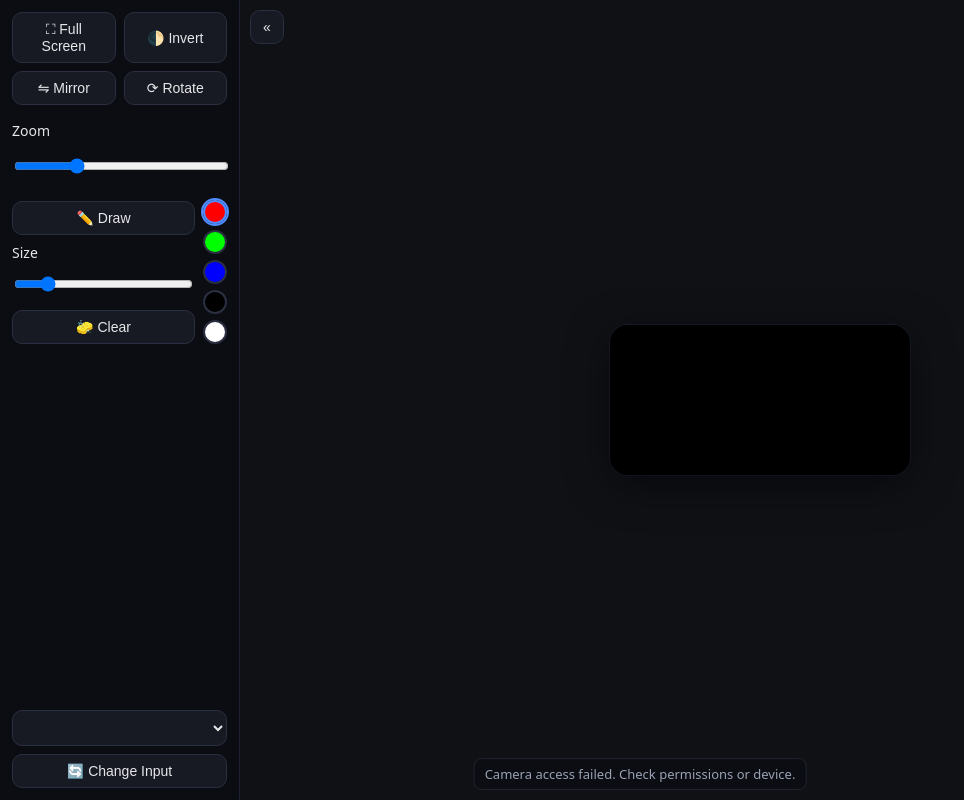
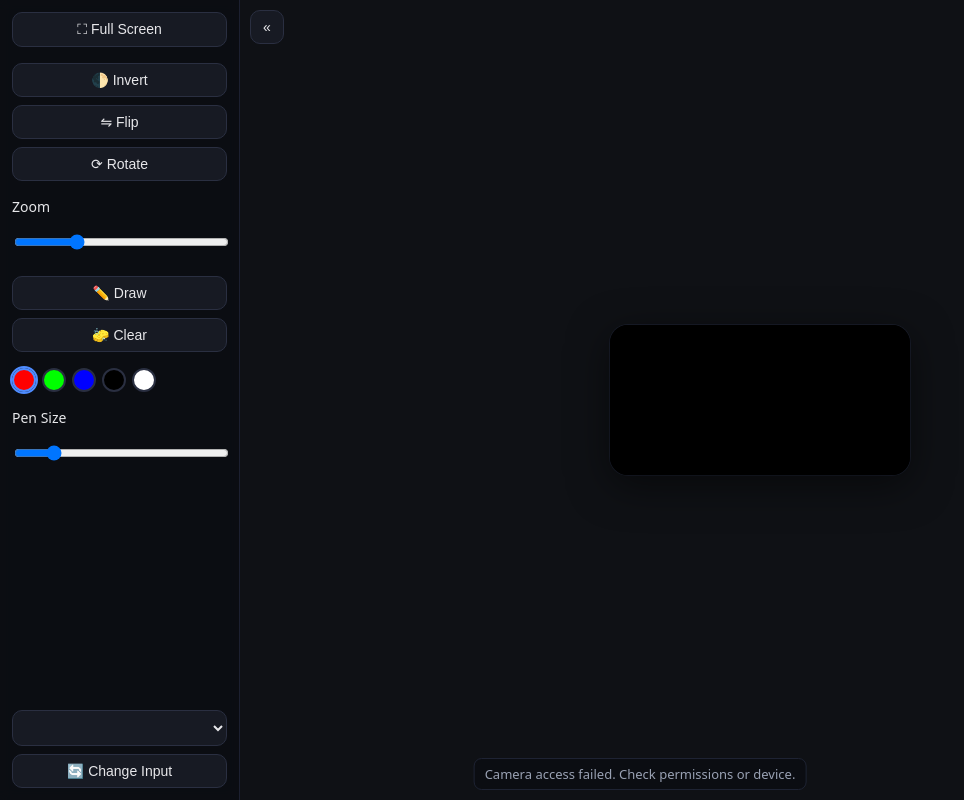
Before and after one commit to linuts/DocCam, a Flask app: page / in a window 1280 px wide. Shown: the whole page, without its empty margins (0-964 px from the left). Run offline with Flask 3, Linux system fonts and the light colour scheme; lists and menus that the app fills with data are empty; a map, chart or similar area stays blank.

Commit message:
refactor: streamline sidebar layout

```diff
--- a/static/script.js
+++ b/static/script.js
@@ -7,7 +7,7 @@
 
 const btnFullscreen = document.getElementById("btnFullscreen");
 const btnInvert = document.getElementById("btnInvert");
-const btnMirror = document.getElementById("btnMirror");
+const btnFlip = document.getElementById("btnFlip");
 const btnRotate = document.getElementById("btnRotate");
 const zoomSlider = document.getElementById("zoomSlider");
 const btnToggleMenu = document.getElementById("btnToggleMenu");
@@ -126,10 +126,10 @@
   applyTransform();
 });
 
-// ---------- Mirror ----------
-btnMirror.addEventListener("click", () => {
+// ---------- Flip ----------
+btnFlip.addEventListener("click", () => {
   mirrored = !mirrored;
-  btnMirror.classList.toggle("active", mirrored);
+  btnFlip.classList.toggle("active", mirrored);
   applyTransform();
 });
 
--- a/static/styles.css
+++ b/static/styles.css
@@ -31,33 +31,33 @@
   flex-direction: column;
   gap: 8px;
 }
-.toolbar .section-main {
+.toolbar .full-row {
+  width: 100%;
+  display: block;
+}
+.section-transform {
+  display: grid;
+  grid-template-columns: repeat(3, 1fr);
+  gap: 8px;
+}
+.section-zoom input[type="range"],
+.section-pen input[type="range"] {
+  width: 100%;
+}
+.section-draw {
   display: grid;
   grid-template-columns: repeat(2, 1fr);
   gap: 8px;
 }
-.toolbar .section-zoom input[type="range"] {
-  width: 100%;
-}
-.toolbar .section-input {
+.section-input {
   margin-top: auto;
-}
-.toolbar .section-paint {
   display: grid;
   grid-template-columns: 1fr auto;
-  gap: 8px;
-  align-items: center;
-}
-.section-paint .paint-controls {
-  display: flex;
-  flex-direction: column;
   gap: 8px;
 }
 .color-palette {
   display: flex;
-  flex-direction: column;
   gap: 6px;
-  align-items: center;
 }
 .color-swatch {
   width: 24px;
@@ -71,9 +71,7 @@
 .color-swatch.active {
   border-color: var(--accent);
 }
-.section-paint input[type="color"] {
-  display: none;
-}
+
 .toolbar label {
   display: flex;
   flex-direction: column;
@@ -93,7 +91,6 @@
 }
 button:hover { border-color: var(--accent); }
 button.active { outline: 2px solid var(--accent); }
-
 
 #stage {
   height: 100vh;
--- a/templates/index.html
+++ b/templates/index.html
@@ -12,10 +12,11 @@
 <body>
   <button id="btnToggleMenu" class="menu-toggle" title="Toggle menu">«</button>
   <header class="toolbar">
-    <div class="section section-main">
-      <button id="btnFullscreen" title="Full screen">⛶ Full Screen</button>
+    <button id="btnFullscreen" class="full-row" title="Full screen">⛶ Full Screen</button>
+
+    <div class="section section-transform">
       <button id="btnInvert" title="Invert colors">🌓 Invert</button>
-      <button id="btnMirror" title="Mirror image">⇋ Mirror</button>
+      <button id="btnFlip" title="Flip image">⇋ Flip</button>
       <button id="btnRotate" title="Rotate 90°">⟳ Rotate</button>
     </div>
 
@@ -24,15 +25,12 @@
       <input id="zoomSlider" type="range" min="0.25" max="3" step="0.05" value="1">
     </div>
 
-    <div class="section section-paint">
-      <div class="paint-controls">
-        <button id="btnDraw" title="Toggle draw mode">✏️ Draw</button>
-        <label>
-          Size
-          <input id="penSize" type="range" min="1" max="20" step="1" value="4">
-        </label>
-        <button id="btnClear" title="Clear drawings">🧽 Clear</button>
-      </div>
+    <div class="section section-draw">
+      <button id="btnDraw" title="Toggle draw mode">✏️ Draw</button>
+      <button id="btnClear" title="Clear drawings">🧽 Clear</button>
+    </div>
+
+    <div class="section section-colors">
       <div class="color-palette" id="colorPalette">
         <button class="color-swatch active" data-color="#ff0000" style="background:#ff0000" title="Red"></button>
         <button class="color-swatch" data-color="#00ff00" style="background:#00ff00" title="Green"></button>
@@ -41,6 +39,11 @@
         <button class="color-swatch" data-color="#ffffff" style="background:#ffffff" title="White"></button>
       </div>
       <input id="penColor" type="color" value="#ff0000" title="Pen color" hidden>
+    </div>
+
+    <div class="section section-pen">
+      <label for="penSize">Pen Size</label>
+      <input id="penSize" type="range" min="1" max="20" step="1" value="4">
     </div>
 
     <div class="section section-input">
```
